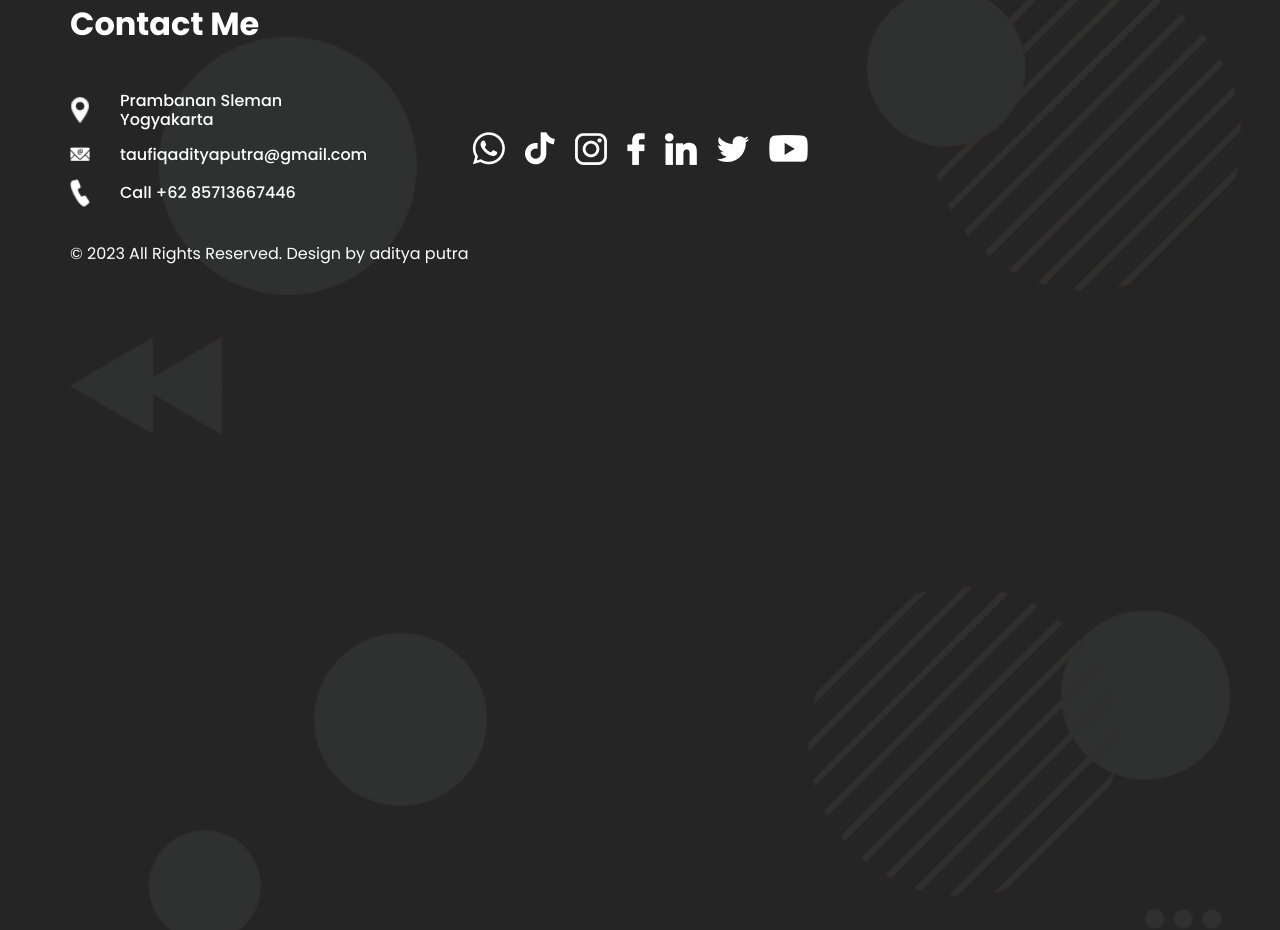
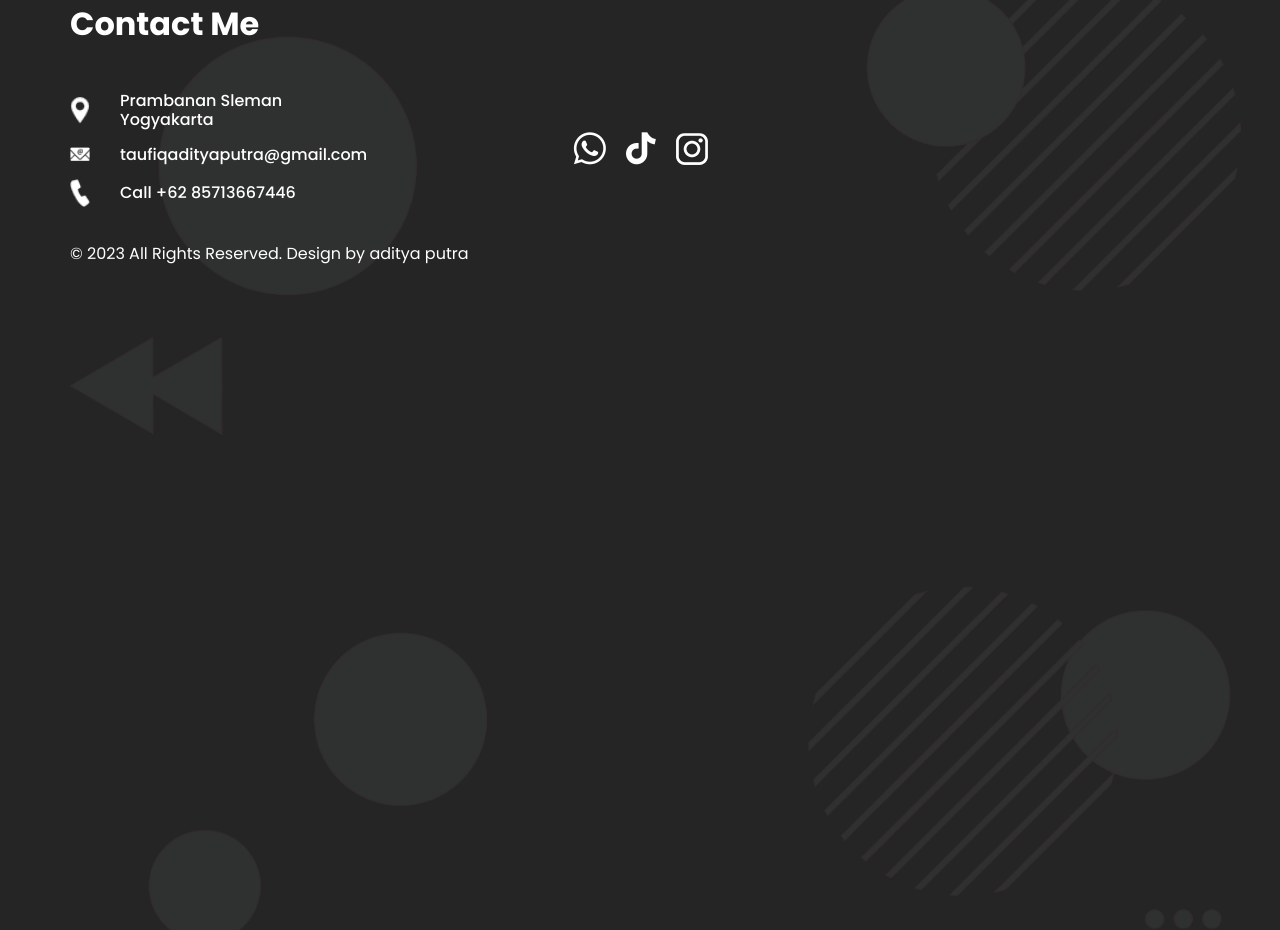
Before and after one commit to gifours/gifour, a plain HTML site: page index.html in a window 1280 px wide. Shown: the part 8220-9150 px from the top of the page. Drawn offline with nearby package versions, Linux system fonts and the light colour scheme.

Commit message:
Update index.html

```diff
--- a/index.html
+++ b/index.html
@@ -1148,18 +1148,6 @@
                 <a href="https://instagram.com/jasa.desain.jogja?utm_source=qr&igshid=MzNlNGNkZWQ4Mg%3D%3D">
                   <img src="images/instagram.png" alt="" />
                 </a>
-                <a href="">
-                  <img src="images/facebook.png" alt="" />
-                </a>
-                <a href="">
-                  <img src="images/linkedin.png" alt="" />
-                </a>
-                <a href="">
-                  <img src="images/twitter.png" alt="" />
-                </a>
-                <a href="">
-                  <img src="images/youtube.png" alt="" />
-                </a>
               </div>
             </div>
           </div>
```
